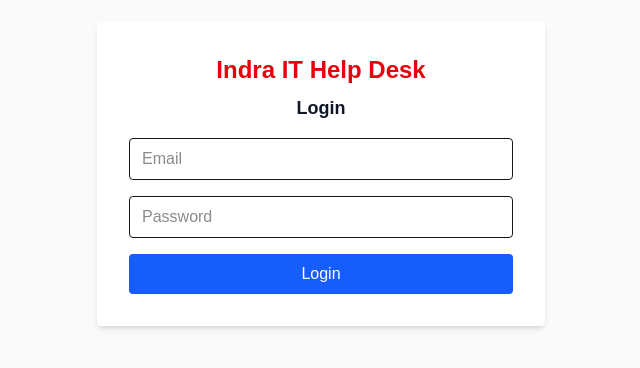
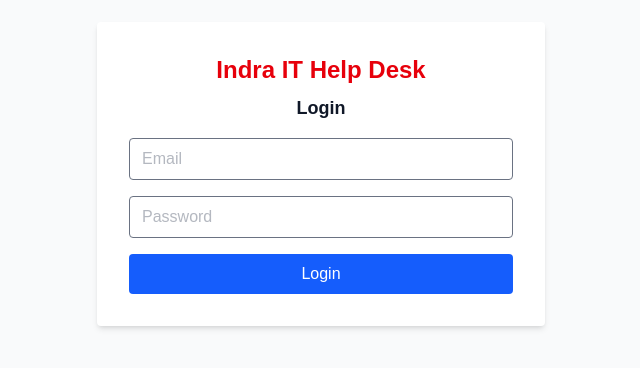
Before and after one commit to hashdev89/helpdeskticketingsystem, a Next.js app: page /login in a window 1280 px wide. Shown: the part 226-594 px from the top of the page, without its empty margins (319-959 px from the left). Built offline with nearby package versions, Linux system fonts and the light colour scheme; no server answers.

Commit message:
login input colors

```diff
--- a/app/login/page.tsx
+++ b/app/login/page.tsx
@@ -62,7 +62,7 @@
           placeholder="Email"
           value={form.email}
           onChange={handleChange}
-          className="w-full px-3 py-2 border rounded"
+          className="w-full px-3 py-2 border rounded text-gray-500"
           required
         />
         <input
@@ -71,7 +71,7 @@
           placeholder="Password"
           value={form.password}
           onChange={handleChange}
-          className="w-full px-3 py-2 border rounded"
+          className="w-full px-3 py-2 border rounded text-gray-500"
           required
         />
         <button
```
